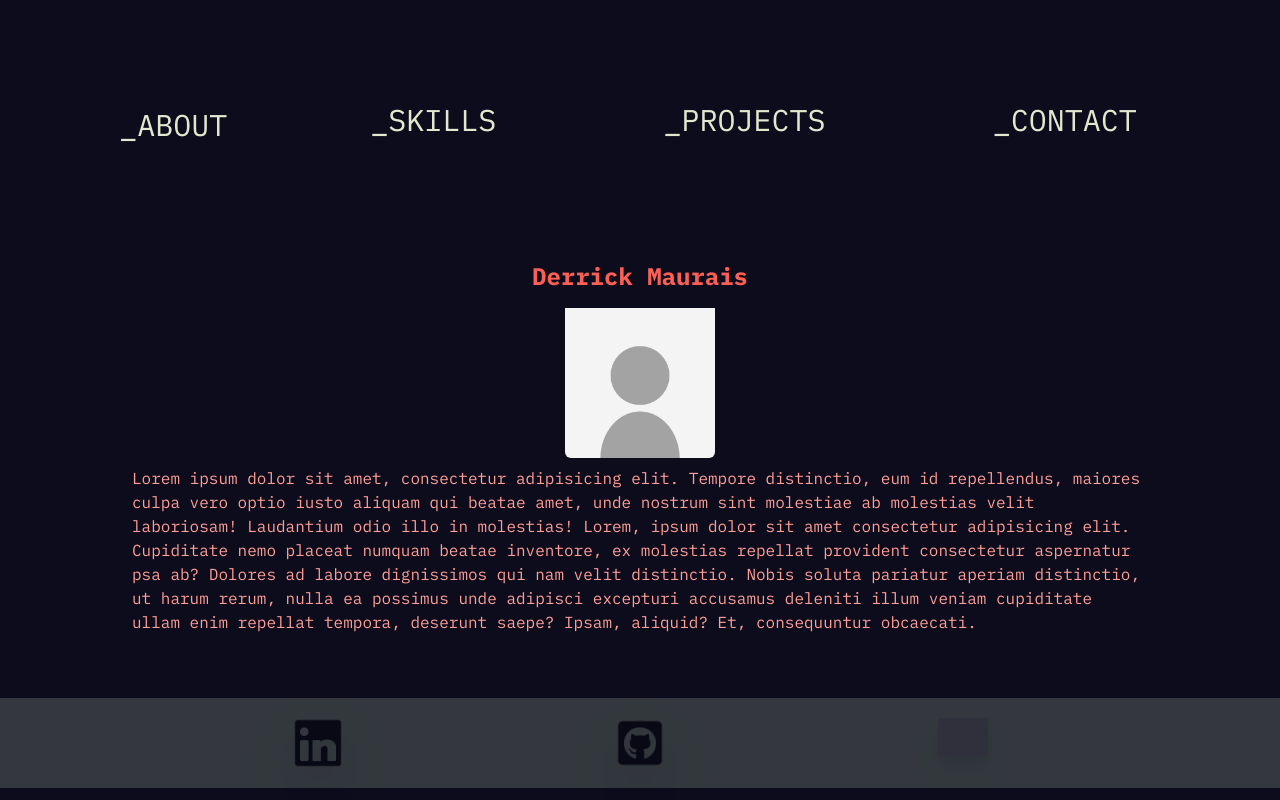
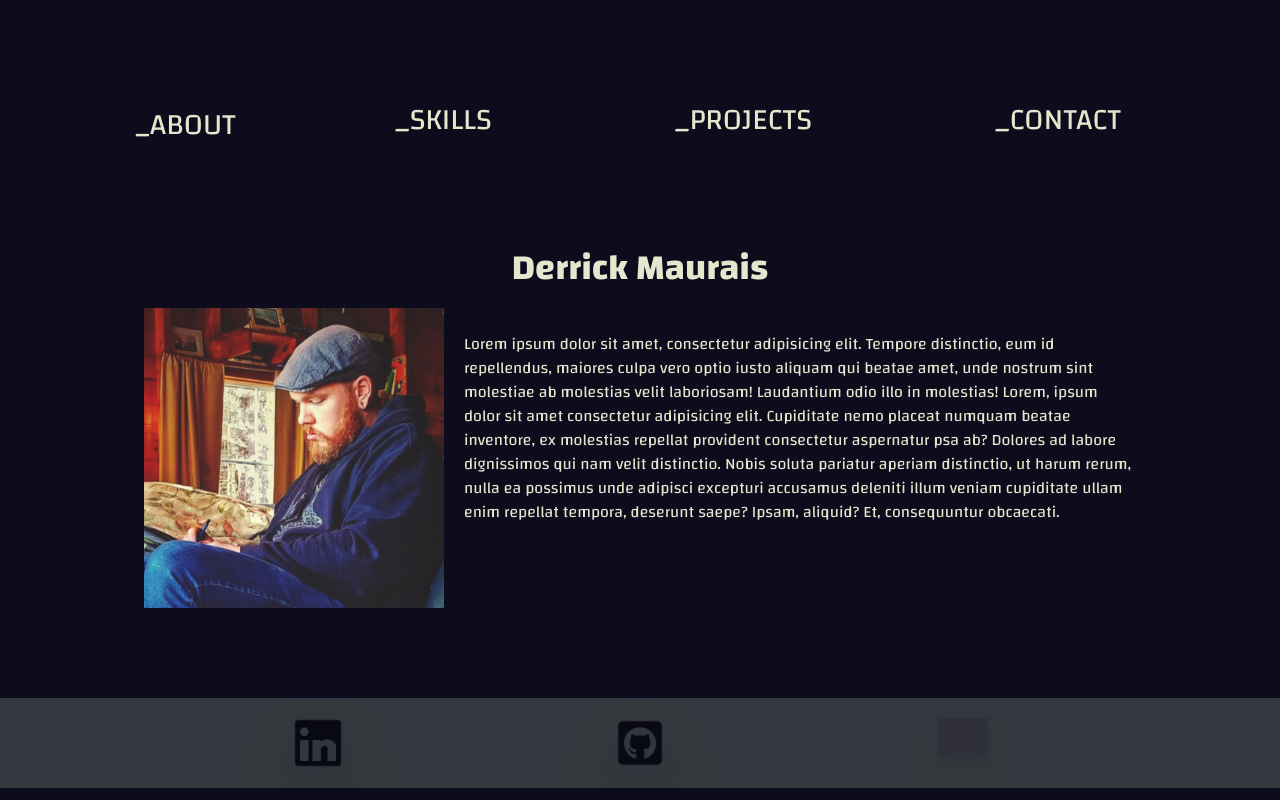
Before and after one commit to Dmaur/WebPortfolio, a Next.js app: page / in a window 1280 px wide. Both pictures are taken after a click on the button "_ABOUT". Built offline with nearby package versions, Linux system fonts and the light colour scheme; grey boxes are pictures that could not be loaded; a web font is replaced by a local one.

Commit message:
progress on about component made

```diff
--- a/docker-compose.yml
+++ b/docker-compose.yml
@@ -1,4 +1,4 @@
-version: '3.7'
+
 
 services:
   mongo:
@@ -10,7 +10,7 @@ services:
     volumes:
       - data-volume:/data/db
     environment:
-      MONGO_INITDB_DATABASE: [Database Name Here]
+      MONGO_INITDB_DATABASE: "myDatabase"
     ports:
       - "27017:27017"
     networks:
--- a/src/app/globals.css
+++ b/src/app/globals.css
@@ -2,6 +2,8 @@
 @import url('https://fonts.googleapis.com/css2?family=Bebas+Neue&family=IBM+Plex+Mono:ital,wght@0,100;0,200;0,300;0,400;0,500;0,600;0,700;1,100;1,200;1,300;1,400;1,500;1,600;1,700&family=Roboto+Mono:ital,wght@0,100..700;1,100..700&family=Space+Grotesk:wght@300..700&display=swap');
 
 @import url('https://fonts.googleapis.com/css2?family=Bebas+Neue&family=Cabin+Sketch:wght@400;700&family=IBM+Plex+Mono:ital,wght@0,100;0,200;0,300;0,400;0,500;0,600;0,700;1,100;1,200;1,300;1,400;1,500;1,600;1,700&family=Roboto+Mono:ital,wght@0,100..700;1,100..700&family=Space+Grotesk:wght@300..700&display=swap');
+
+@import url('https://fonts.googleapis.com/css2?family=Changa:wght@200..800&family=Orbitron:wght@400..900&display=swap');
 
 
 @tailwind base;
--- a/src/app/layout.tsx
+++ b/src/app/layout.tsx
@@ -11,15 +11,11 @@ export default function RootLayout({ children }: Readonly<{ children: React.Reac
 
   return (
     <html lang="en">
-      <body className="bg-rich_black min-h-screen font-ibmPlexMono m-0">
+      <body className="bg-rich_black min-h-screen font-changa m-0 text-beige">
         <div className="flex-1 overflow-auto">
           {children}
         </div>
       </body>
-
-      {/* <div className="bg-ash_gray absolute bottom-3 left-0 ">
-        <Footer />
-      </div> */}
       <footer className="bg-ash_gray opacity-25 absolute bottom-3 left-0 ">
         <Footer/>
       </footer>
--- a/src/components/About.tsx
+++ b/src/components/About.tsx
@@ -1,36 +1,37 @@
 import Image from "next/image"
 
-interface AboutProps{
-    screen:number;
+interface AboutProps {
+    screen: number;
 }
-export default function About({screen}:AboutProps) {
+export default function About({ screen }: AboutProps) {
 
     const isLarge = screen > 1023;
 
     return (
         <>
-            <div className="m-2 h-[50vh] bg-rich_black rounded overflow-y-auto lg:flex-row">
-                <h1 className="justify-self-center font-ibmPlexMono text-2xl font-bold pt-3 text-bittersweet">Derrick Maurais</h1>
-                <div className="flex justify-center">
+            <div className={`m-2 h-[50vh] bg-rich_black rounded-md overflow-y-auto`}>
+                <h1 className="font-changa justify-self-center mb-5 text-4xl font-bold ">Derrick Maurais</h1>
+
+                <div className={`flex flex-nowrap overflow-hidden justify-self-center ${isLarge ? "flex-row" : "flex-col justify-items-center"}`} >
+
                     <Image
-                        className="rounded-md flex pt-4"
-                        src="/image/portrait-placeholder-grey.gif"
+                        className="p-0 mr-5 object-cover justify-self-center"
+                        src="/image/betterimage.png"
                         alt="placeholder"
-                        height={150}
-                        width={150} />
-
-                </div>
-                <div className="mt-2 mx-2 text-bittersweet-700">
-                     <p>Lorem ipsum dolor sit amet, consectetur adipisicing elit. Tempore distinctio, eum id repellendus,
-                    maiores culpa vero optio iusto aliquam qui beatae amet, unde nostrum sint molestiae ab molestias velit laboriosam!
-                    Laudantium odio illo in molestias! Lorem, ipsum dolor sit amet consectetur adipisicing elit.
-                    Cupiditate nemo placeat numquam beatae inventore, ex molestias repellat provident consectetur aspernatur
-                    psa ab? Dolores ad labore dignissimos qui nam velit distinctio.
-                    Nobis soluta pariatur aperiam distinctio, ut harum rerum, nulla ea possimus unde adipisci
-                    excepturi accusamus deleniti illum veniam cupiditate ullam enim repellat tempora, deserunt saepe? Ipsam,
-                    aliquid? Et, consequuntur obcaecati.</p>
+                        height={300}
+                        width={300} />
 
 
+                    <p className="pt-6 justify-self-center max-w-2xl ">
+                        Lorem ipsum dolor sit amet, consectetur adipisicing elit. Tempore distinctio, eum id repellendus,
+                        maiores culpa vero optio iusto aliquam qui beatae amet, unde nostrum sint molestiae ab molestias velit laboriosam!
+                        Laudantium odio illo in molestias! Lorem, ipsum dolor sit amet consectetur adipisicing elit.
+                        Cupiditate nemo placeat numquam beatae inventore, ex molestias repellat provident consectetur aspernatur
+                        psa ab? Dolores ad labore dignissimos qui nam velit distinctio.
+                        Nobis soluta pariatur aperiam distinctio, ut harum rerum, nulla ea possimus unde adipisci
+                        excepturi accusamus deleniti illum veniam cupiditate ullam enim repellat tempora, deserunt saepe? Ipsam,
+                        aliquid? Et, consequuntur obcaecati.
+                    </p>
 
                 </div>
 
--- a/tailwind.config.ts
+++ b/tailwind.config.ts
@@ -14,6 +14,8 @@ const config: Config = {
         robotoMono: ['"Roboto Mono"', 'monospace'],
         cabin: ['Cabin Sketch', 'cursive'],
         spaceGrotesk: ['"Space Grotesk"', 'sans-serif'],
+        changa: ['Changa', 'sans-serif'],
+
 
       },
 
```
Also changed, not shown: public/image/badSelfie.JPG (added), public/image/betterimage.png (added).
